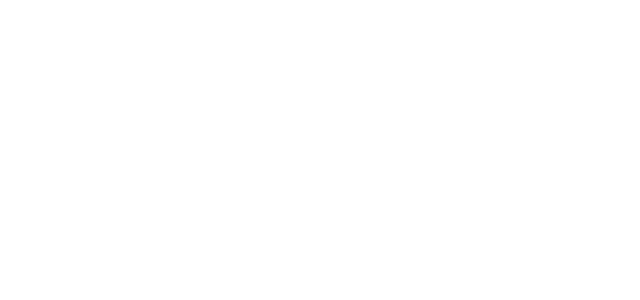
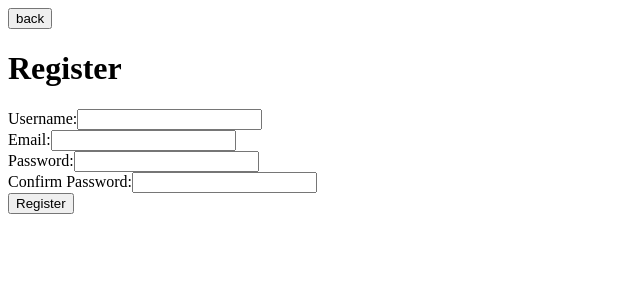
Before and after one commit to jayq23/BarangayBarayongApp, a React (Vite) app: page /register in a window 1280 px wide. Shown: the top 300 px of the page, without its empty margins (0-640 px from the left). Built offline with nearby package versions, Linux system fonts and the light colour scheme.

Commit message:
feat(auth): add registration form

```diff
--- a/src/auth/register.tsx
+++ b/src/auth/register.tsx
@@ -1,3 +1,34 @@
-export default function Register() {
-  return null
+import {useNavigate} from "react-router-dom";
+
+function Register() {
+    const navigate = useNavigate();
+
+    //Back button functionality
+    const handleBackClick = () => {
+        navigate(-1);
+    }
+
+    return (
+        <div>
+            <button className="backBtn" onClick={handleBackClick}>back</button>
+            <h1>Register</h1>
+            <form>
+                <label htmlFor="username">Username:</label>
+                <input type="text" id="username" name="username" required />
+                <br />
+                <label htmlFor="email">Email:</label>
+                <input type="email" id="email" name="email" required />
+                <br />
+                <label htmlFor="password">Password:</label>
+                <input type="password" id="password" name="password" required />
+                <br />
+                <label htmlFor="confirmPassword">Confirm Password:</label>
+                <input type="password" id="confirmPassword" name="confirmPassword" required />
+                <br />
+                <button type="submit">Register</button>
+            </form>
+        </div>
+    )
 }
+
+export default Register
```
